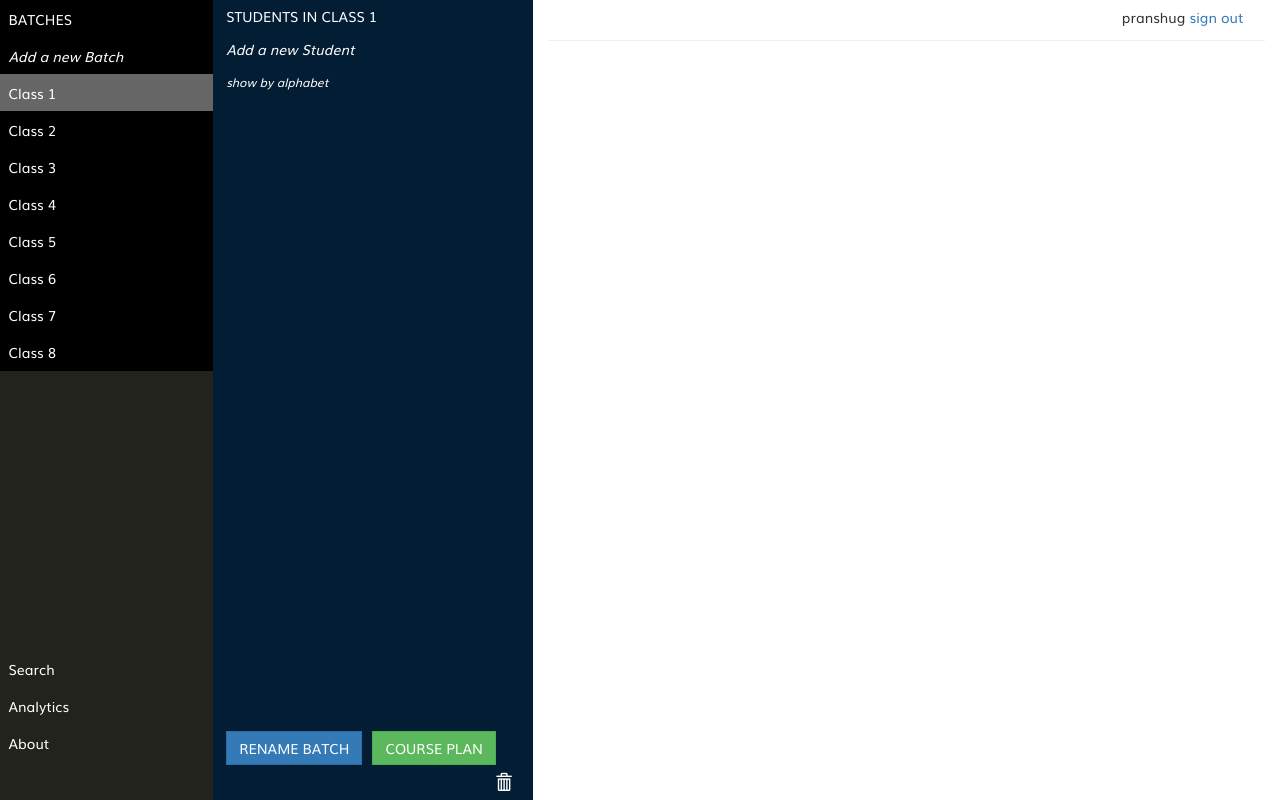
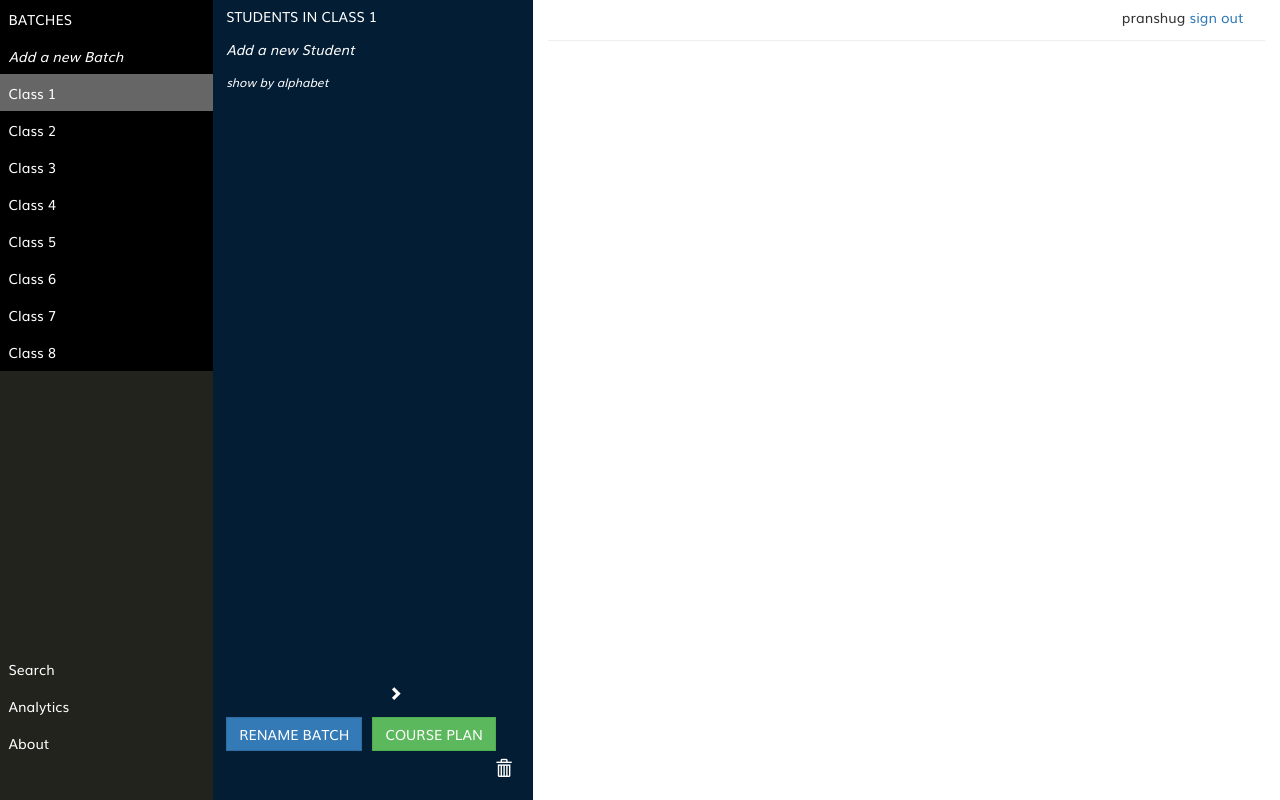
Before and after one commit to prashantkumar42/OSMS, a Django app: page /dashboard/ in a window 1280 px wide. Run offline with Django 3.2, Linux system fonts and the light colour scheme; a user stored in the database is signed in; data comes from the database, SQL or seed files in the repository; data that the repository does not hold is empty; some libraries are stand-ins or nearby versions.

Commit message:
implemented pagination of 1000 results per page

```diff
--- a/datacloud/dashboard/templates/dashboard/pane2/batchContent.html
+++ b/datacloud/dashboard/templates/dashboard/pane2/batchContent.html
@@ -17,6 +17,15 @@
             </div>
 
             <div class="row student" style="padding-top:2.5%;background-color:rgb(3, 29, 52)">
+                <div class="col-sm-6" style="text-align:right">
+                    <div id="prev"></div>
+                </div>
+                <div class="col-sm-6" style="text-align:left">
+                    <div id="next"></div>
+                </div>
+            </div>
+
+            <div class="row student" style="padding-top:2.5%;background-color:rgb(3, 29, 52)">
                 <button data-toggle="modal" data-target="#updateBatch" class="btn btn-primary">RENAME BATCH</button>
                 <button data-toggle="modal" style="margin-left:2%" data-target="#acadsDialog" class="btn btn-success">COURSE PLAN</button>
                 <span data-toggle="modal" data-target="#deleteBatch" class="pull-right glyphicon glyphicon-trash" id="delete"></span>
--- a/datacloud/datacloud/static/static_dirs/scripts/dashboard.js
+++ b/datacloud/datacloud/static/static_dirs/scripts/dashboard.js
@@ -111,35 +111,35 @@ function createFilters(batchName, batchID, alpha) {
 
     ahtml = "<div class='row'>"
     while( i != 'G') {
-        ahtml += "<div onclick=\"getStudents('"+ batchName +"', " + batchID + ", '" + i + "')\" class='col-sm-2 letter'>"+i+"</div>"
+        ahtml += "<div onclick=\"getStudents('"+ batchName +"', " + batchID + ", '" + i + "', 1)\" class='col-sm-2 letter'>"+i+"</div>"
         i = String.fromCharCode(i.charCodeAt(0) + 1)
     }
     ahtml += "</div>"
 
     ahtml += "<div class='row'>"
     while( i != 'M') {
-        ahtml += "<div onclick=\"getStudents('"+ batchName +"', " + batchID + ", '" + i + "')\" class='col-sm-2 letter'>"+i+"</div>"
+        ahtml += "<div onclick=\"getStudents('"+ batchName +"', " + batchID + ", '" + i + "', 1)\" class='col-sm-2 letter'>"+i+"</div>"
         i = String.fromCharCode(i.charCodeAt(0) + 1)
     }
     ahtml += "</div>"
 
     ahtml += "<div class='row'>"
     while( i != 'S') {
-        ahtml += "<div onclick=\"getStudents('"+ batchName +"', " + batchID + ", '" + i + "')\" class='col-sm-2 letter'>"+i+"</div>"
+        ahtml += "<div onclick=\"getStudents('"+ batchName +"', " + batchID + ", '" + i + "', 1)\" class='col-sm-2 letter'>"+i+"</div>"
         i = String.fromCharCode(i.charCodeAt(0) + 1)
     }
     ahtml += "</div>"
 
     ahtml += "<div class='row'>"
     while( i != 'Y') {
-        ahtml += "<div onclick=\"getStudents('"+ batchName +"', " + batchID + ", '" + i + "')\" class='col-sm-2 letter'>"+i+"</div>"
+        ahtml += "<div onclick=\"getStudents('"+ batchName +"', " + batchID + ", '" + i + "', 1)\" class='col-sm-2 letter'>"+i+"</div>"
         i = String.fromCharCode(i.charCodeAt(0) + 1)
     }
     ahtml += "</div>"
 
     ahtml += "<div class='row'><div class='col-sm-2'></div><div class='col-sm-2'></div>"
-    ahtml += "<div onclick=\"getStudents('"+ batchName +"', " + batchID + ", 'Y')\" class='col-sm-2 letter'>Y</div>"
-    ahtml += "<div onclick=\"getStudents('"+ batchName +"', " + batchID + ", 'Z')\" class='col-sm-2 letter'>Z</div>"
+    ahtml += "<div onclick=\"getStudents('"+ batchName +"', " + batchID + ", 'Y', 1)\" class='col-sm-2 letter'>Y</div>"
+    ahtml += "<div onclick=\"getStudents('"+ batchName +"', " + batchID + ", 'Z', 1)\" class='col-sm-2 letter'>Z</div>"
     ahtml += "<div class='col-sm-2'></div><div class='col-sm-2'></div></div><br>"
 
     document.getElementById("alphaFilters").innerHTML = ahtml;
@@ -147,7 +147,17 @@ function createFilters(batchName, batchID, alpha) {
 }
 
 
-function getStudents(batchName, batchID, alpha) {
+function getStudents(batchName, batchID, alpha, page) {
+    console.log(parseInt(page)-1)
+
+    if (parseInt(page)-1 > 0) {
+        document.getElementById("prev").innerHTML = "<span onclick='getStudents(\"" + batchName + "\", "+ batchID +", \"" + alpha + "\", " + (parseInt(page)-1).toString() + ")' class='glyphicon glyphicon-chevron-left'></span>"
+    } else {
+        document.getElementById("prev").innerHTML = ""
+    }
+
+    document.getElementById("next").innerHTML = "<span onclick='getStudents(\"" + batchName + "\", "+ batchID +", \"" + alpha + "\", " + (parseInt(page)+1).toString() + ")' class='glyphicon glyphicon-chevron-right'></span>"
+
     getCourses(batchID);
     $('#alphaFilters').slideUp();
     createFilters(batchName, batchID, alpha);
@@ -161,7 +171,9 @@ function getStudents(batchName, batchID, alpha) {
     document.getElementById("studentSearchResults").innerHTML = "<div class='student' style='background-color:rgb(3,29,52)'>Nothing to show</div>";
     document.getElementById("search").style = "";
     document.getElementById("analytics").style = "";
-    endpoint = "/services/api?batch=" + batchID + "&alpha=" + alpha.toUpperCase();
+
+    endpoint = "/services/api?batch=" + batchID + "&alpha=" + alpha.toUpperCase() + "&page=" + page;
+
     document.getElementById("stdlistname").innerText = "STUDENTS IN " + batchName.toUpperCase();
 
     document.getElementById(batchName).style = "background-color:#666";
@@ -230,7 +242,7 @@ function getBatches() {
             //console.log(students);
             html = ""; ddhtml = "";
             for (i = 0; i < batches.length; i++) {
-                html += "<div class='row batch' id='" + batches[i].name + "' onclick='getStudents(\"" + batches[i].name + "\", "+ batches[i].id +", \"A\")'>" + batches[i].name + "</div>";
+                html += "<div class='row batch' id='" + batches[i].name + "' onclick='getStudents(\"" + batches[i].name + "\", "+ batches[i].id +", \"A\", 1)'>" + batches[i].name + "</div>";
                 ddhtml += "<option value=" + batches[i].id + ">" + batches[i].name + "</option>"
                 //console.log(students[i].name);
                 if (sentBatch == batches[i].id) {
@@ -245,12 +257,12 @@ function getBatches() {
             console.log("sent batch is " + sentBatch)
             if (sentBatch !=  null && sentBatch != "") {
                 console.log("doing getStudents for " + sentBatchName + " " + sentBatch);
-                getStudents(sentBatchName, sentBatch, 'A');
+                getStudents(sentBatchName, sentBatch, 'A', 1);
             } else {
                 if (batches.length > 0) {
                     $("#studentPane").show();
                     console.log("doing getStudents in else for " + batches[0].name);
-                    getStudents(batches[0].name, batches[0].id, 'A');
+                    getStudents(batches[0].name, batches[0].id, 'A', 1);
                 } else {
                     $("#studentPane").hide();
                 }
--- a/datacloud/datacloud/static/static_dirs/stylesheets/dashboard.css
+++ b/datacloud/datacloud/static/static_dirs/stylesheets/dashboard.css
@@ -71,7 +71,7 @@
 }
 
 #studentList {
-  height: 78vh;
+  height: 72vh;
   overflow-y: auto;
 }
 
--- a/datacloud/insert.py
+++ b/datacloud/insert.py
@@ -10,7 +10,7 @@ with open("names.txt") as f:
     for line in f:
         # print(line)
         data = line.split(',')
-        if int(data[2]) >= 100:
+        if int(data[2]) >= 10:
             if data[1] == 'F':
                 names_female.insert(len(names_female), data[0])
             elif data[1] == 'M':
--- a/datacloud/services/views.py
+++ b/datacloud/services/views.py
@@ -14,7 +14,7 @@ def api(request):
     kwargs = {}
     rbatch = request.GET.get('batch')
     alpha = request.GET.get('alpha')
-    page = 0
+    page = int(request.GET.get('page')) - 1
     if request.user.is_authenticated:
         # Create and send a JSON response
         batch = models.Batch.objects.get(pk=rbatch)
```
